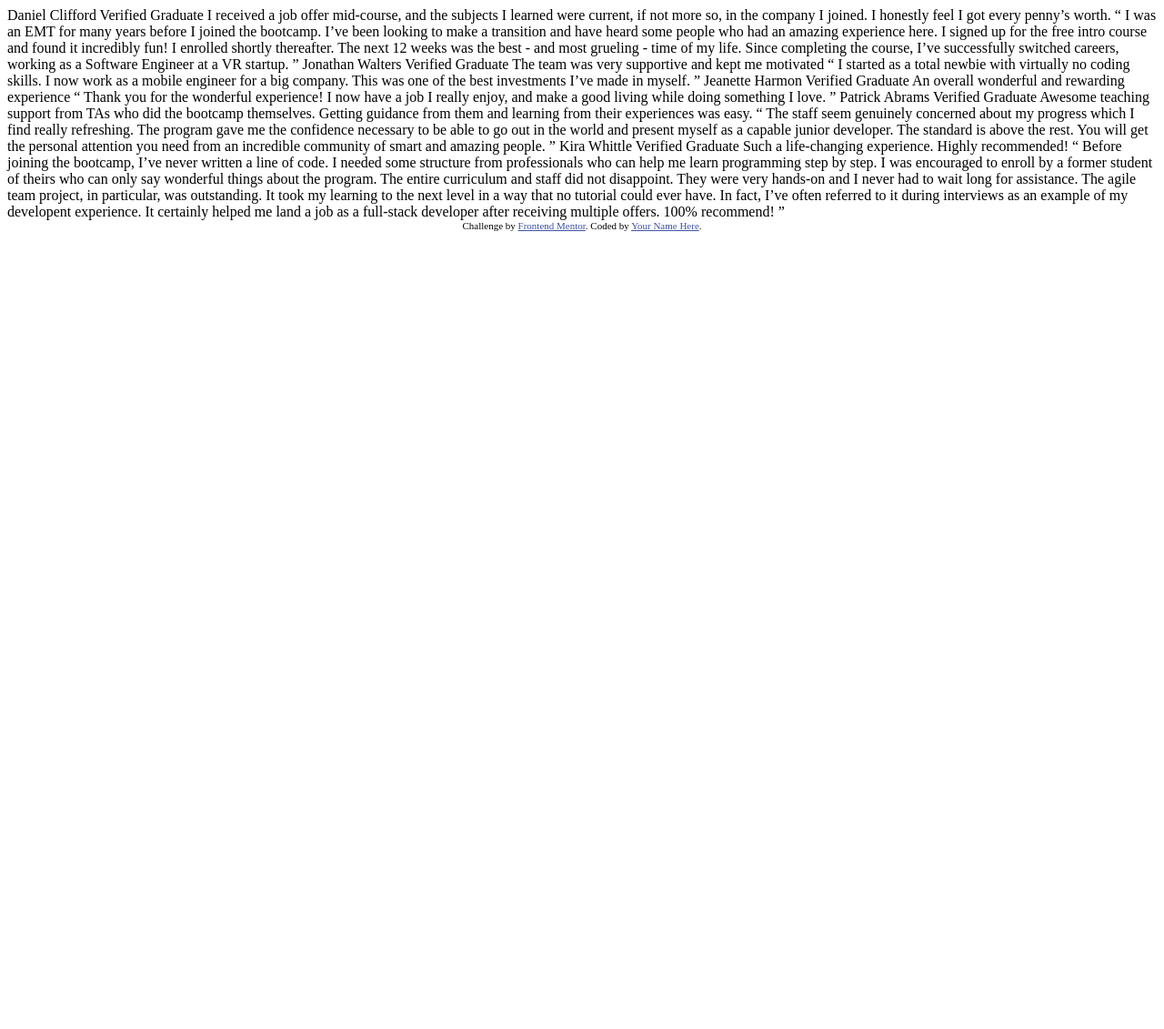
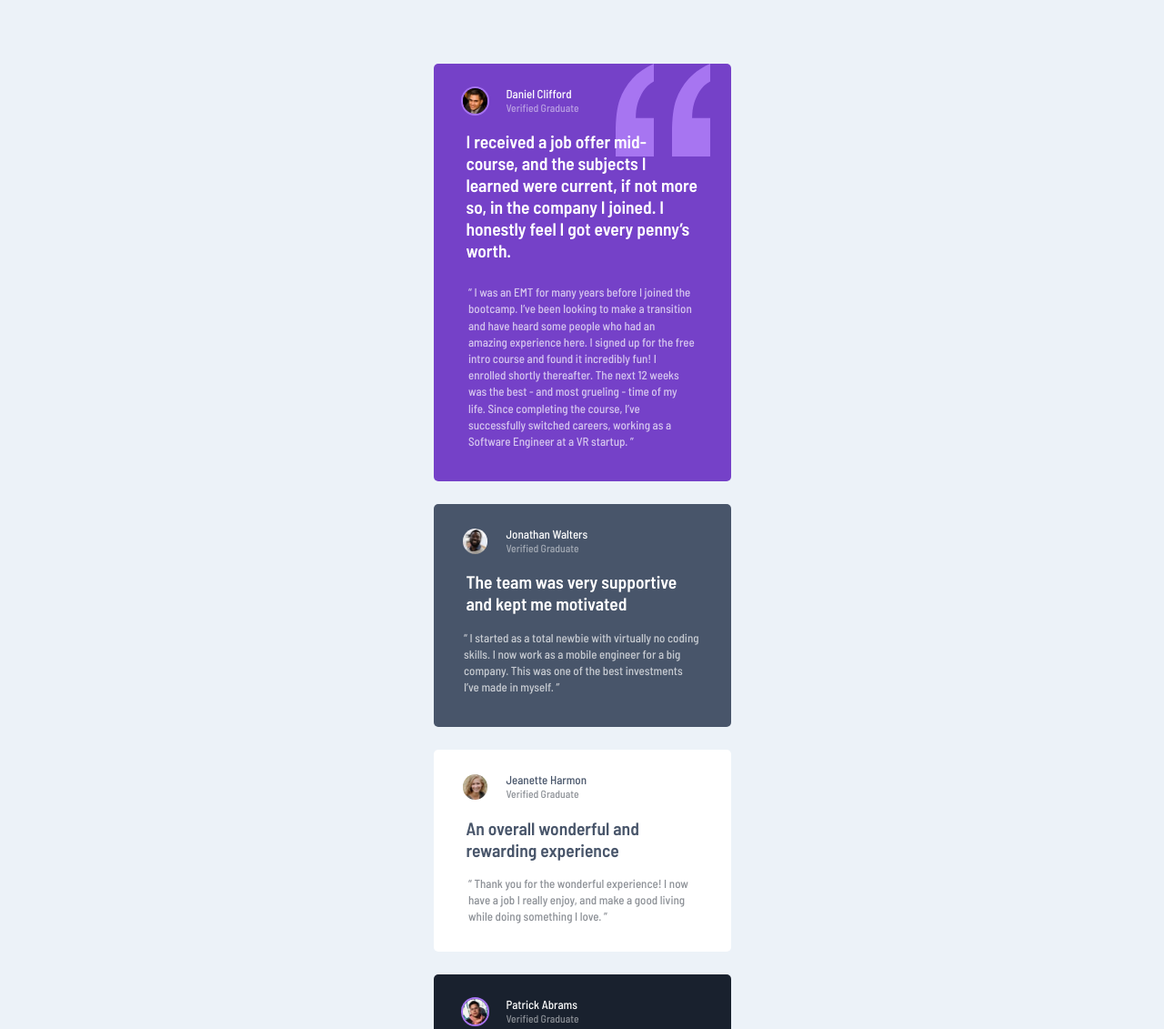
Before and after one commit to JoseMotaPalacios/FEM-entor-desafio8, a plain HTML site: page testimonials-grid-section-main/index.html in a window 1280 px wide. Shown: the top 1131 px of the page at 91% size. Before the commit the page ends 800 px from the top, so only its background shows below. Drawn offline with Linux system fonts and the light colour scheme.

Commit message:
actualizado html y subido css

```diff
--- a/testimonials-grid-section-main/index.html
+++ b/testimonials-grid-section-main/index.html
@@ -2,75 +2,68 @@
 <html lang="en">
 <head>
   <meta charset="UTF-8">
-  <meta name="viewport" content="width=device-width, initial-scale=1.0"> <!-- displays site properly based on user's device -->
+  <meta name="viewport" content="width=device-width, initial-scale=1.0">
 
   <link rel="icon" type="image/png" sizes="32x32" href="./images/favicon-32x32.png">
+  <link rel="stylesheet" href="styles.css">
 
   <title>Frontend Mentor | [Challenge Name Here]</title>
 
-  <!-- Feel free to remove these styles or customise in your own stylesheet 👍 -->
-  <style>
-    .attribution { font-size: 11px; text-align: center; }
-    .attribution a { color: hsl(228, 45%, 44%); }
-  </style>
 </head>
 <body>
-  Daniel Clifford
-  Verified Graduate
 
-  I received a job offer mid-course, and the subjects I learned were current, if not more so,
-  in the company I joined. I honestly feel I got every penny’s worth.
+  <main class="main-container">
+    <article class="card__container--daniel">
+      <div class="card__data">
+        <img class="img-daniel" src="./images/image-daniel.jpg" alt="Daniel Clifford">
+        <span class="card__name--white">Daniel Clifford</span>
+        <span class="card__verified--white">Verified Graduate</span>
+      </div>
+      <h2 class="card__title--white">I received a job offer mid-course, and the subjects I learned were current, if not more so, in the company I joined. I honestly feel I got every penny’s worth.</h2>
+      <p class="card__text--white">“ I was an EMT for many years before I joined the bootcamp. I’ve been looking to make a transition and have heard some people who had an amazing experience here. I signed up for the free intro course and found it incredibly fun! I enrolled shortly thereafter.
+      The next 12 weeks was the best - and most grueling - time of my life. Since completing the course, I’ve successfully switched careers, working as a Software Engineer at a VR startup. ”</p>
+    </article>
+    <article class="card__container--jonathan">
+      <div class="card__data">
+        <img class="img-jonathan" src="./images/image-jonathan.jpg" alt="Jonathan Walters">
+        <span class="card__name--white">Jonathan Walters</span>
+        <span class="card__verified--white">Verified Graduate</span>
+      </div>
+      <h2 class="card__title--white">The team was very supportive and kept me motivated</h2>
+      <p class="card__text--white card__text--jonathan">“ I started as a total newbie with virtually no coding skills. I now work as a mobile engineer for a big company. This was one of the best investments I’ve made in myself. ”</p>
+    </article>
+    <article class="card__container--jeanette">
+      <div class="card__data">
+        <img class="img-jeanette" src="./images/image-jeanette.jpg" alt="Jeanette Harmon">
+        <span class="card__name--black">Jeanette Harmon</span>
+        <span class="card__verified--black">Verified Graduate</span>
+      </div>
+      <h2 class="card__title--black">An overall wonderful and rewarding experience</h2>
+      <p class="card__text--black">“ Thank you for the wonderful experience! I now have a job I really enjoy, and make a good living while doing something I love. ”</p>
+    </article>
+    <article class="card__container--patrick">
+      <div class="card__data">
+        <img class="img-patrick" src="./images/image-patrick.jpg" alt="Patrick Abrams">
+        <span class="card__name--white">Patrick Abrams</span>
+        <span class="card__verified--white">Verified Graduate</span>
+      </div>
+      <h2 class="card__title--white">Awesome teaching support from TAs who did the bootcamp themselves. Getting guidance from them and learning from their experiences was easy.</h2>
+      <p class="card__text--white card__text--patrick"> “ The staff seem genuinely concerned about my progress which I find really refreshing. The program gave me the confidence necessary to be able to go out in the world and present myself as a capable junior developer. The standard is above the rest. You will get the personal attention you need from an incredible community of smart and amazing people. ”</p>
+    </article>
+    <article class="card__container--kira">
+      <div class="card__data">
+        <img class="img-kira" src="./images/image-kira.jpg" alt="Kira Whittle">
+        <span class="card__name--black">Kira Whittle</span>
+        <span class="card__verified--black">Verified Graduate</span>
+      </div>
+      <h2 class="card__title--black">Such a life-changing experience. Highly recommended!</h2>
+      <p class="card__text--black card__text--kira">“ Before joining the bootcamp, I’ve never written a line of code. I needed some structure from professionals who can help me learn programming step by step. I was encouraged to enroll by a former student of theirs who can only say wonderful things about the program. The entire curriculum and staff did not disappoint. They were very hands-on and I never had to wait long for assistance. The agile team project, in particular, was outstanding. It took my learning to the next level in a way that no tutorial could ever have. In fact, I’ve often referred to it during interviews as an example of my developent experience. It certainly helped me land a job as a full-stack developer after receiving multiple offers. 100% recommend! ”</p>
+    </article>
+  </main>
 
-  “ I was an EMT for many years before I joined the bootcamp. I’ve been looking to make a
-  transition and have heard some people who had an amazing experience here. I signed up
-  for the free intro course and found it incredibly fun! I enrolled shortly thereafter.
-  The next 12 weeks was the best - and most grueling - time of my life. Since completing
-  the course, I’ve successfully switched careers, working as a Software Engineer at a VR startup. ”
-
-  Jonathan Walters
-  Verified Graduate
-
-  The team was very supportive and kept me motivated
-
-  “ I started as a total newbie with virtually no coding skills. I now work as a mobile engineer
-  for a big company. This was one of the best investments I’ve made in myself. ”
-
-  Jeanette Harmon
-  Verified Graduate
-
-  An overall wonderful and rewarding experience
-
-  “ Thank you for the wonderful experience! I now have a job I really enjoy, and make a good living
-  while doing something I love. ”
-
-  Patrick Abrams
-  Verified Graduate
-
-  Awesome teaching support from TAs who did the bootcamp themselves. Getting guidance from them and
-  learning from their experiences was easy.
-
-  “ The staff seem genuinely concerned about my progress which I find really refreshing. The program
-  gave me the confidence necessary to be able to go out in the world and present myself as a capable
-  junior developer. The standard is above the rest. You will get the personal attention you need from
-  an incredible community of smart and amazing people. ”
-
-  Kira Whittle
-  Verified Graduate
-
-  Such a life-changing experience. Highly recommended!
-
-  “ Before joining the bootcamp, I’ve never written a line of code. I needed some structure from
-  professionals who can help me learn programming step by step. I was encouraged to enroll by a former
-  student of theirs who can only say wonderful things about the program. The entire curriculum and staff
-  did not disappoint. They were very hands-on and I never had to wait long for assistance. The agile team
-  project, in particular, was outstanding. It took my learning to the next level in a way that no tutorial
-  could ever have. In fact, I’ve often referred to it during interviews as an example of my developent
-  experience. It certainly helped me land a job as a full-stack developer after receiving multiple offers.
-  100% recommend! ”
-
-  <div class="attribution">
+  <footer class="attribution">
     Challenge by <a href="https://www.frontendmentor.io?ref=challenge" target="_blank">Frontend Mentor</a>.
-    Coded by <a href="#">Your Name Here</a>.
-  </div>
+    Coded by <a href="#">José Mota Palacios</a>.
+  </footer>
 </body>
 </html>
--- /dev/null
+++ b/testimonials-grid-section-main/styles.css
@@ -0,0 +1,285 @@
+@import url('https://fonts.googleapis.com/css2?family=Barlow+Semi+Condensed:wght@500;600&display=swap');
+
+:root{
+    --Moderate-violet: hsl(263, 55%, 52%);
+    --Very-dark-grayish-blue: hsl(217, 19%, 35%);
+    --Very-dark-blackish-blue: hsl(219, 29%, 14%);
+    --White: hsl(0, 0%, 100%);
+    --Light-gray: hsl(0, 0%, 81%);
+    --Light-grayish-blue: hsl(210, 46%, 95%);
+    --border-img-daniel: hsl(264, 82%, 70%);
+    --Verified-Graduate-white: hsla(0, 0%, 100%, 50%);
+    --Verified-Graduate-black: hsla(219, 29%, 14%, 50%);
+    --Text-white: hsla(0, 0%, 100%, 70%);
+    --Text-black: hsla(219, 29%, 14%, 50%);
+}
+
+body{
+    font-family: 'Barlow Semi Condensed', sans-serif;
+    font-size: 13px;
+    background-color: var(--Light-grayish-blue);
+}
+
+.main-container{
+    width: 327px;
+    margin: 70px auto;
+    display: flex;
+    flex-direction: column;
+    gap: 25px;
+}
+
+/*------------------------Daniel Card------------------------*/
+
+.card__container--daniel{
+    width: 100%;
+    background-color: var(--Moderate-violet);
+    background-image: url(./images/bg-pattern-quotation.svg);
+    background-repeat: no-repeat;
+    background-position-x: 90%;
+    border-radius: 5px;
+}
+
+.card__data{
+    display: grid;
+    grid-template-columns: 50px 1fr;
+    grid-template-rows: 1fr 1fr;
+    margin-top: 25px;
+    margin-left: 30px;
+}
+
+.img-daniel{
+    width: 55%;
+    border: 2px solid var(--border-img-daniel);
+    border-radius: 50%;
+    grid-column: 1 / 2;
+    grid-row: 1 / 3;
+}
+
+.card__name--white{
+    grid-column: 2 / 3;
+    grid-row: 1 / 2;
+    color: var(--White);
+}
+
+.card__verified--white{
+    grid-column: 2 / 3;
+    grid-row: 2 / 3;
+    color: var(--Verified-Graduate-white);
+    font-size: .9em;
+}
+
+.card__title--white{
+    color: var(--White);
+    margin-left: auto;
+    margin-right: auto;
+    width: 255px;
+}
+
+.card__text--white{
+    color: var(--Text-white);
+    width: 250px;
+    margin: 25px auto 35px;
+    line-height: 1.4em;
+}
+
+/*------------------------Jonathan Card------------------------*/
+
+.card__container--jonathan{
+    width: 100%;
+    background-color: var(--Very-dark-grayish-blue);
+    border-radius: 5px;
+}
+
+.img-jonathan{
+    width: 55%;
+    border: 2px solid var(--Very-dark-grayish-blue);
+    border-radius: 50%;
+    grid-column: 1 / 2;
+    grid-row: 1 / 3;
+}
+
+.card__text--jonathan{
+    margin-top: 5px;
+    width: 260px;
+}
+
+/*------------------------Jeanette Card------------------------*/
+
+.card__container--jeanette{
+    width: 100%;
+    background-color: var(--White);
+    border-radius: 5px;
+}
+
+.img-jeanette{
+    width: 55%;
+    border: 2px solid var(--White);
+    border-radius: 50%;
+    grid-column: 1 / 2;
+    grid-row: 1 / 3;
+}
+
+.card__name--black{
+    grid-column: 2 / 3;
+    grid-row: 1 / 2;
+    color: var(--Very-dark-grayish-blue);
+}
+
+.card__verified--black{
+    grid-column: 2 / 3;
+    grid-row: 2 / 3;
+    color: var(--Verified-Graduate-black);
+    font-size: .9em;
+}
+
+.card__title--black{
+    color: var(--Very-dark-grayish-blue);
+    margin-left: auto;
+    margin-right: auto;
+    width: 255px;
+}
+
+.card__text--black{
+    color: var(--Text-black);
+    width: 250px;
+    margin: 10px auto 30px;
+    line-height: 1.4em;
+}
+
+/*------------------------Patrick Card------------------------*/
+
+.card__container--patrick{
+    width: 100%;
+    background-color: var(--Very-dark-blackish-blue);
+    border-radius: 5px;
+}
+
+.img-patrick{
+    width: 55%;
+    border: 2px solid var(--border-img-daniel);
+    border-radius: 50%;
+    grid-column: 1 / 2;
+    grid-row: 1 / 3;
+}
+
+.card__text--patrick{
+    margin-top: 5px;
+    margin-bottom: 30px;
+}
+
+/*------------------------Kira Card------------------------*/
+
+.card__container--kira{
+    width: 100%;
+    background-color: var(--White);
+    border-radius: 5px;
+}
+
+.img-kira{
+    width: 55%;
+    border: 2px solid var(--White);
+    border-radius: 50%;
+    grid-column: 1 / 2;
+    grid-row: 1 / 3;
+}
+
+.card__text--kira{
+    margin-top: 10px;
+    margin-bottom: 30px;
+    width: 262px;
+    line-height: 1.4em;
+}
+
+.attribution{
+    text-align: center;
+}
+
+.attribution a{
+    color: var(--Moderate-violet);
+    text-decoration: none;
+}
+
+/*------------Desktop View Styles------------*/
+
+@media screen and (min-width:1440px){
+
+    .main-container{
+        width: 1111px;
+        height: 573px;
+        margin: 165px auto;
+        display: grid;
+        grid-template-columns: repeat(4, 1fr);
+        grid-template-rows: repeat(2, 1fr);
+        gap: 30px;
+    }
+
+    /*------------Daniel Card Desktop------------*/
+
+    .card__container--daniel{
+        grid-row: 1 / 2;
+        grid-column: 1 / 3;
+        background-position-x: 78%;
+    }
+
+    .card__title--white{
+        width: 85%;
+        margin-left: 30px;
+    }
+
+    .card__text--white{
+        width: 87%;
+        margin-top: 10px;
+        margin-left: 30px;
+    }
+
+    /*------------Jonathan Card Desktop------------*/
+
+    .card__container--jonathan{
+        grid-row: 1 / 2;
+        grid-column: 3 / 4;
+    }
+
+    .card__text--jonathan{
+        width: 78%;
+    }
+
+    /*------------Jeanette Card Desktop------------*/
+
+    .card__container--jeanette{
+        grid-row: 2 / 3;
+        grid-column: 1 / 2;
+    }
+
+    .card__title--black{
+        width: 70%;
+        margin-left: 30px;
+    }
+
+    .card__text--black{
+        width: 80%;
+        margin-top: 20px;
+        margin-left: 30px;
+    }
+
+    /*------------Patrick Card Desktop------------*/
+
+    .card__container--patrick{
+        grid-row: 2 / 3;
+        grid-column: 2 / 4;
+    }
+
+    .card__text--patrick{
+        margin-top: 20px;
+    }
+
+    /*------------Kira Card Desktop------------*/
+
+    .card__container--kira{
+        grid-row: 1 / 3;
+        grid-column: 4 / 5;
+    }
+
+    .card__text--kira{
+        width: 75%;
+    }
+}
```
